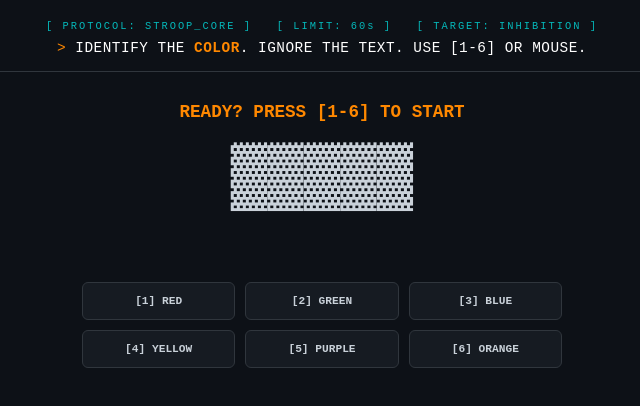
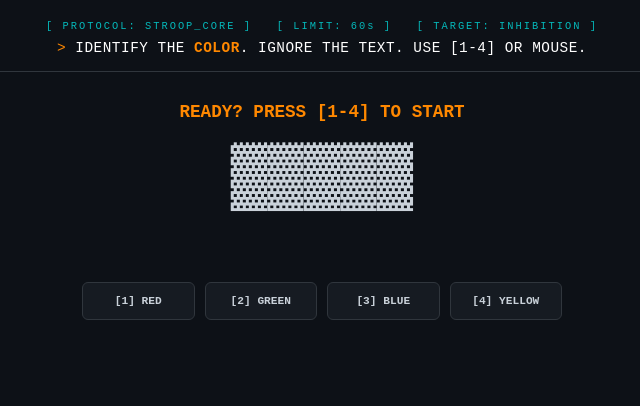
Before and after one commit to dominik1gil-rgb/CogniPerform_Stroop_v1.0, a plain HTML site: page index.html in a window 1280 px wide. Shown: the whole page, without its empty margins (318-958 px from the left). Drawn offline with Linux system fonts and the light colour scheme.

Commit message:
Update index.html

```diff
--- a/index.html
+++ b/index.html
@@ -3,7 +3,7 @@
 <head>
     <meta charset="UTF-8">
     <meta name="viewport" content="width=device-width, initial-scale=1.0">
-    <title>CogniPerform // Stroop_v2.4</title>
+    <title>CogniPerform // Stroop_v2.6</title>
     <style>
         :root {
             --bg: #0d1117;
@@ -12,7 +12,6 @@
             --green: #00ff00;
             --blue: #3366ff;
             --yellow: #ffff00;
-            --purple: #cc33ff;
             --orange: #ff8800;
             --teal: #00ffff;
         }
@@ -51,7 +50,7 @@
         }
         .controls {
             display: grid;
-            grid-template-columns: repeat(3, 1fr);
+            grid-template-columns: repeat(4, 1fr);
             gap: 10px;
             padding: 10px;
         }
@@ -79,12 +78,12 @@
             [ PROTOCOL: STROOP_CORE ] &nbsp; [ LIMIT: 60s ] &nbsp; [ TARGET: INHIBITION ]
         </div>
         <div style="font-size: 0.9rem; color: #ffffff; font-weight: 500; letter-spacing: 0.5px;">
-            <span style="color: var(--orange);"> > </span> IDENTIFY THE <span style="color: var(--orange); font-weight: bold;">COLOR</span>. IGNORE THE TEXT. USE [1-6] OR MOUSE.
+            <span style="color: var(--orange);"> > </span> IDENTIFY THE <span style="color: var(--orange); font-weight: bold;">COLOR</span>. IGNORE THE TEXT. USE [1-4] OR MOUSE.
         </div>
     </div>
 
     <div id="ui-layer">
-        <div id="timer">READY? PRESS [1-6] TO START</div>
+        <div id="timer">READY? PRESS [1-4] TO START</div>
         <div id="word-display">▓▓▓▓▓</div>
         <div class="controls" id="btn-group"></div>
     </div>
@@ -105,9 +104,7 @@
             { name: 'RED',    hex: '#ff0000', key: '1' },
             { name: 'GREEN',  hex: '#00ff00', key: '2' },
             { name: 'BLUE',   hex: '#3366ff', key: '3' },
-            { name: 'YELLOW', hex: '#ffff00', key: '4' },
-            { name: 'PURPLE', hex: '#cc33ff', key: '5' },
-            { name: 'ORANGE', hex: '#ff8800', key: '6' }
+            { name: 'YELLOW', hex: '#ffff00', key: '4' }
         ];
 
         let hits = 0, misses = 0, timeLeft = 60, timerActive = false, currentTarget = '';
```
